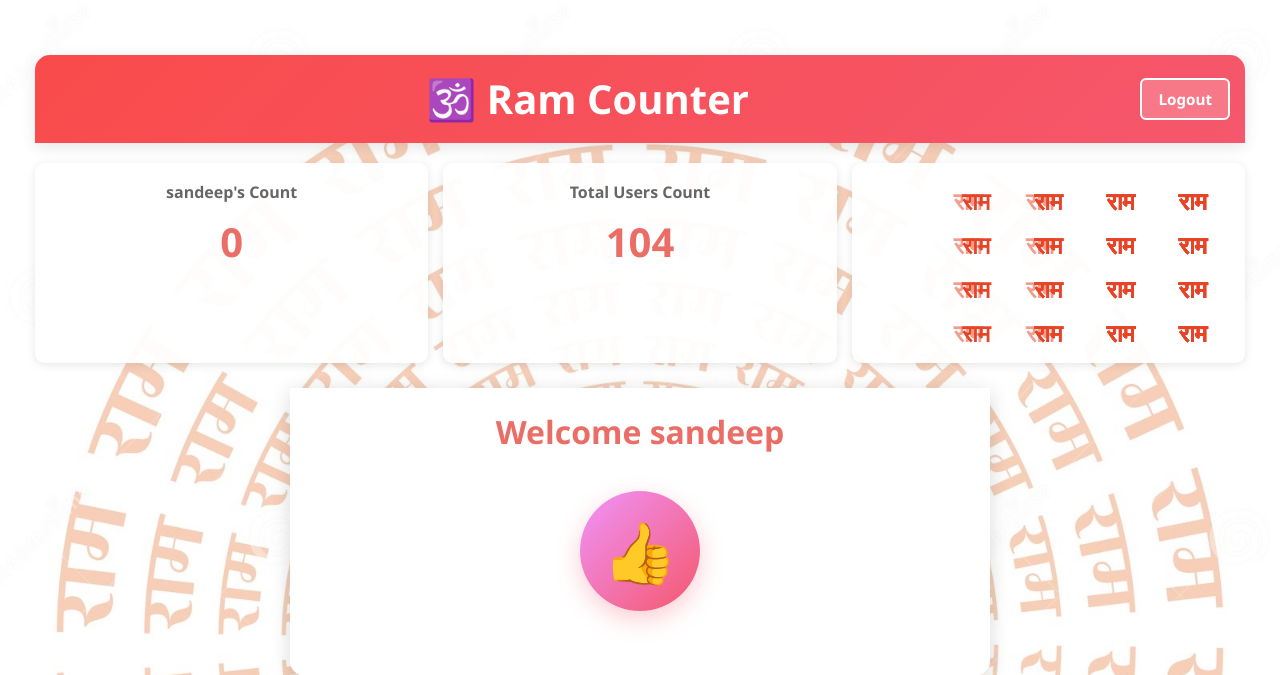
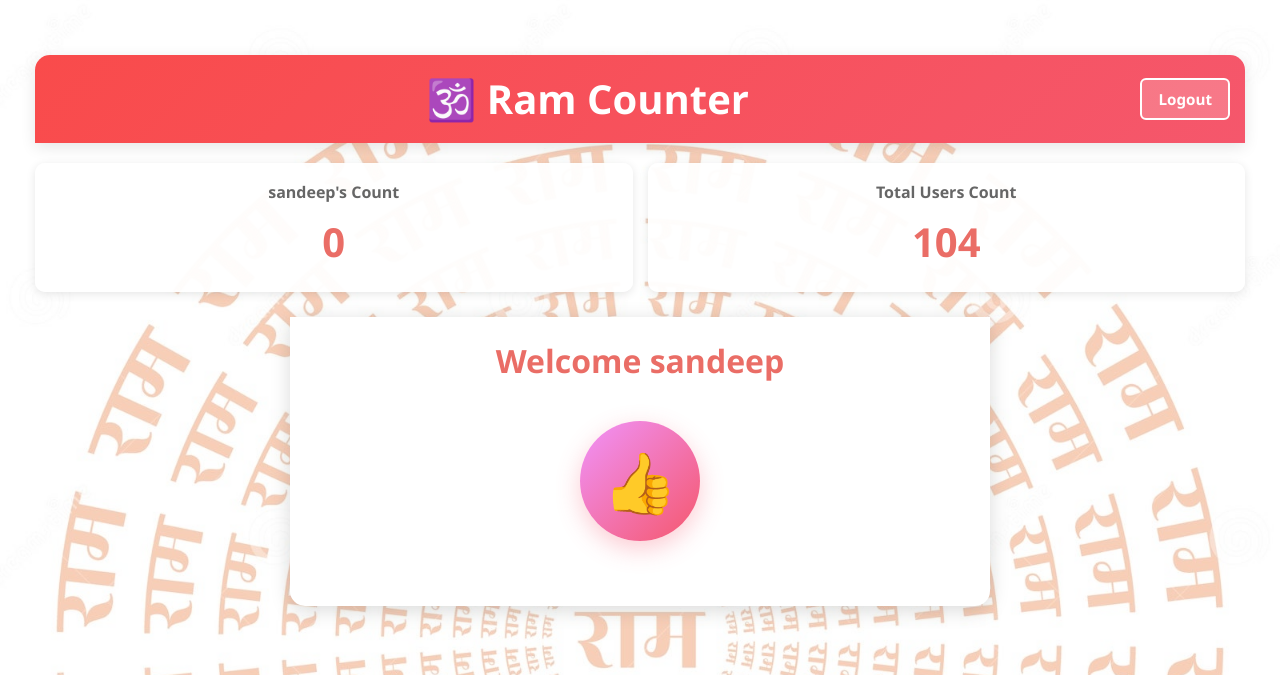
Before and after one commit to sandysvimmca-lgtm/ram-mantra, a PHP site: page /dashboard.php in a window 1280 px wide. Shown: the top 675 px of the page. Run offline with PHP 8.4, Linux system fonts and the light colour scheme; a user stored in the database is signed in; data comes from the database, SQL or seed files in the repository; a stand-in replaces the project's code that opens the database connection.

Commit message:
updated two block

```diff
--- a/dashboard.php
+++ b/dashboard.php
@@ -126,7 +126,7 @@ if (!$loginUserCount) $loginUserCount = 0;
 
         .stats-grid {
             display: grid;
-            grid-template-columns: 1fr 1fr 1fr;
+            grid-template-columns: 1fr 1fr;
             gap: 15px;
             margin-bottom: 0;
             margin-top:20px;
@@ -140,18 +140,7 @@ if (!$loginUserCount) $loginUserCount = 0;
             box-shadow: 0 2px 10px rgba(0, 0, 0, 0.1);
         }
 
-        .stat-card-grid {
-            background: rgba(255, 255, 255, 0.95);
-            padding: 20px;
-            border-radius: 10px;
-            box-shadow: 0 2px 10px rgba(0, 0, 0, 0.1);
-            display: grid;
-            grid-template-columns: repeat(5, 1fr);
-            gap: 8px;
-            height: 200px;
-            align-content: start;
-            overflow: hidden;
-        }
+
 
         .stat-card h6 {
             font-size: clamp(0.85rem, 2.5vw, 1rem);
@@ -314,27 +303,6 @@ if (!$loginUserCount) $loginUserCount = 0;
             min-height: 200px;
         }
 
-        @keyframes flyRightToLeft {
-            0% {
-                opacity: 1;
-                transform: translateX(100vw);
-            }
-            100% {
-                opacity: 0;
-                transform: translateX(-100vw);
-            }
-        }
-
-        .flying-ram-item {
-            font-size: 1.5rem;
-            font-weight: bold;
-            pointer-events: none;
-            animation: flyRightToLeft 12s linear forwards;
-            color: #e74427ff;
-            text-align: center;
-            white-space: nowrap;
-        }
-
         @keyframes flyUp {
             0% {
                 opacity: 1;
@@ -427,7 +395,6 @@ if (!$loginUserCount) $loginUserCount = 0;
                 <h6>Total Users Count</h6>
                 <div class="count-number" id="allCount"><?= htmlspecialchars($totalCount) ?></div>
             </div>
-            <div class="stat-card-grid" id="flyingGridContainer"></div>
         </div>
 
         <div class="main-card">
@@ -498,39 +465,6 @@ $(document).ready(function() {
        });
    }
 
-   // Function to create flying ram in grid
-   function createFlyingRamInGrid() {
-       const container = document.getElementById('flyingGridContainer');
-
-       // Create 5 flying ram elements for all 5 rows with closer spacing
-       for (let row = 0; row < 5; row++) {
-           for (let col = 0; col < 5; col++) {
-               const flyingElement = document.createElement('div');
-               flyingElement.classList.add('flying-ram-item');
-               flyingElement.textContent = 'राम';
-
-               // Position the element in a specific row and column
-               flyingElement.style.gridColumn = (col + 1);
-               flyingElement.style.gridRow = (row + 1);
-
-               // Spacing between items
-               flyingElement.style.animationDelay = (col * 1.5) + 's';
-
-               container.appendChild(flyingElement);
-
-               // Remove element after animation completes
-               setTimeout(() => {
-                   flyingElement.remove();
-               }, 12000 + (col * 1500));
-           }
-       }
-   }
-
-   // Start continuous flowing animation
-   setInterval(() => {
-       createFlyingRamInGrid();
-   }, 1500);
-
    // ✅ Handle thumb button click
    $("#thumbBtn").on("click", function(e) {
        e.preventDefault();
```
